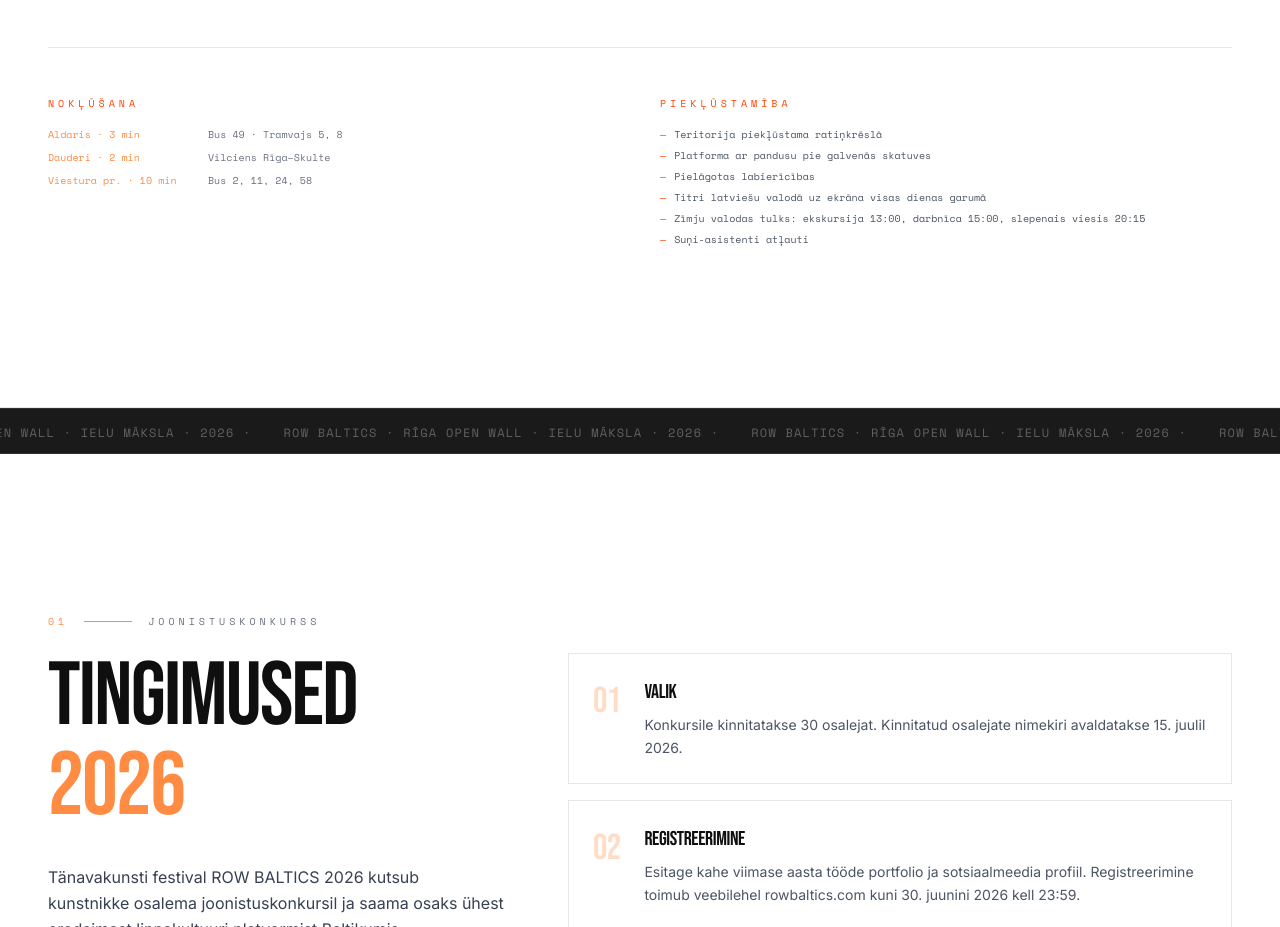
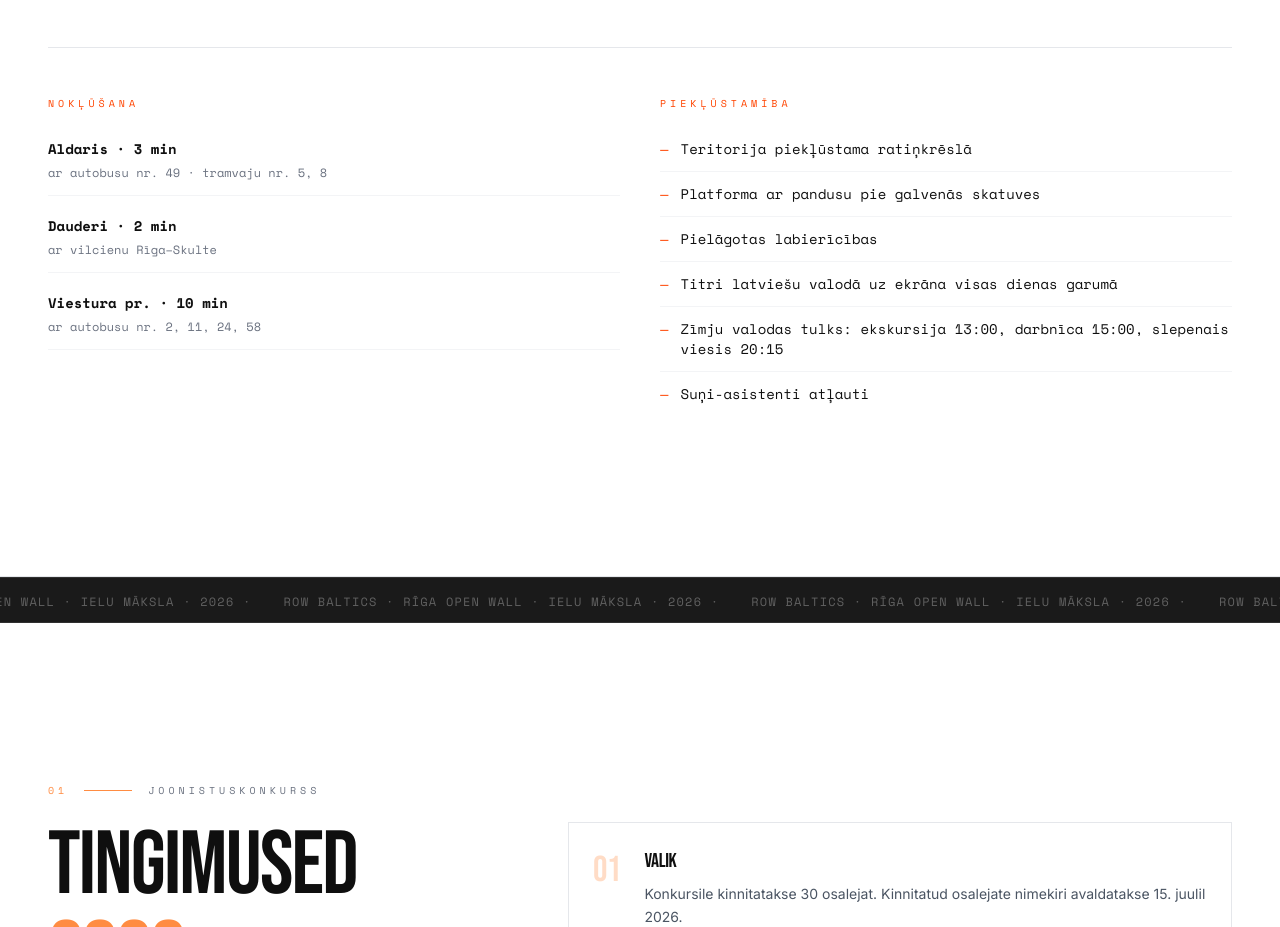
Before and after one commit to vasiljevsvladislavs-dot/rowbaltic, a Next.js app: page /ee in a window 1280 px wide. Shown: the part 6080-7007 px from the top of the page. Built offline with nearby package versions, Linux system fonts and the light colour scheme.

Commit message:
fix: accessibility list — larger text, dividers

```diff
--- a/src/components/sections/ProgrammaSection.tsx
+++ b/src/components/sections/ProgrammaSection.tsx
@@ -271,20 +271,20 @@ export default function ProgrammaSection({ dict }: Props) {
               <p className="font-mono text-[10px] uppercase tracking-[0.4em] text-rust mb-4">Nokļūšana</p>
               <div className="space-y-2">
                 {[
-                  { stop: 'Aldaris · 3 min', lines: 'Bus 49 · Tramvajs 5, 8' },
-                  { stop: 'Dauderi · 2 min', lines: 'Vilciens Rīga–Skulte' },
-                  { stop: 'Viestura pr. · 10 min', lines: 'Bus 2, 11, 24, 58' },
+                  { stop: 'Aldaris · 3 min', lines: 'ar autobusu nr. 49 · tramvaju nr. 5, 8' },
+                  { stop: 'Dauderi · 2 min', lines: 'ar vilcienu Rīga–Skulte' },
+                  { stop: 'Viestura pr. · 10 min', lines: 'ar autobusu nr. 2, 11, 24, 58' },
                 ].map((t, i) => (
-                  <div key={i} className="flex gap-4">
-                    <span className="font-mono text-[10px] text-acid w-36 shrink-0">{t.stop}</span>
-                    <span className="font-mono text-[10px] text-gray-500">{t.lines}</span>
+                  <div key={i} className="py-3 border-b border-gray-100">
+                    <span className="font-mono text-sm font-bold text-ink-900 block">{t.stop}</span>
+                    <span className="font-mono text-xs text-gray-500">{t.lines}</span>
                   </div>
                 ))}
               </div>
             </div>
             <div>
               <p className="font-mono text-[10px] uppercase tracking-[0.4em] text-rust mb-4">Piekļūstamība</p>
-              <ul className="space-y-1.5">
+              <ul className="space-y-0 divide-y divide-gray-100">
                 {[
                   'Teritorija piekļūstama ratiņkrēslā',
                   'Platforma ar pandusu pie galvenās skatuves',
@@ -293,7 +293,7 @@ export default function ProgrammaSection({ dict }: Props) {
                   'Zīmju valodas tulks: ekskursija 13:00, darbnīca 15:00, slepenais viesis 20:15',
                   'Suņi-asistenti atļauti',
                 ].map((item, i) => (
-                  <li key={i} className="font-mono text-[10px] text-gray-600 flex gap-2">
+                  <li key={i} className="font-mono text-sm text-ink-900 py-3 flex gap-3">
                     <span className="text-rust shrink-0">—</span>
                     {item}
                   </li>
```
